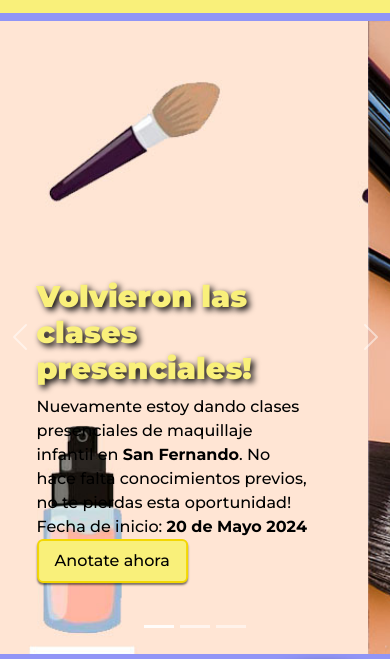
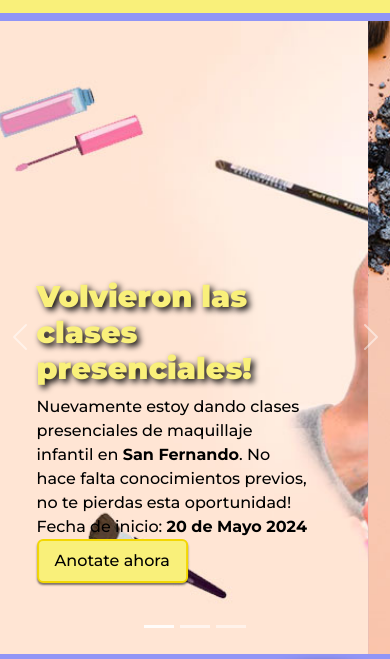
Before and after one commit to GabrielGil88/PF-Gil, a website: page index.html in a window 390 px wide. Shown: the part 116-775 px from the top of the page. Drawn offline with nearby package versions, Linux system fonts and the light colour scheme.

Commit message:
retoque img carousel

```diff
--- a/scss/layouts/_responsive.scss
+++ b/scss/layouts/_responsive.scss
@@ -52,11 +52,6 @@
       margin-bottom: 0;
     }
   }
-
-  .carouselImg {
-    object-position: left;
-  }
-
 }
 
 
```
Also changed, not shown: css/style.css, 1 other file.
